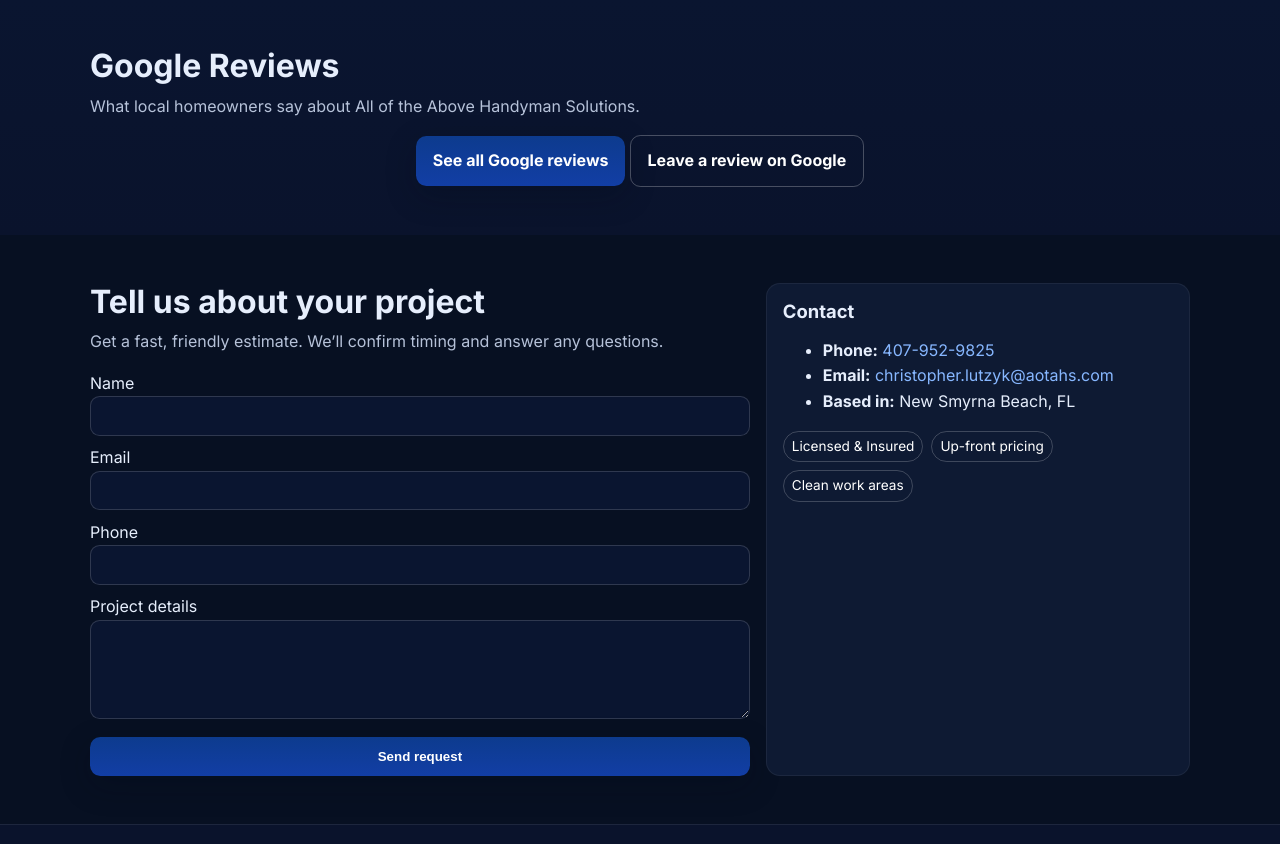
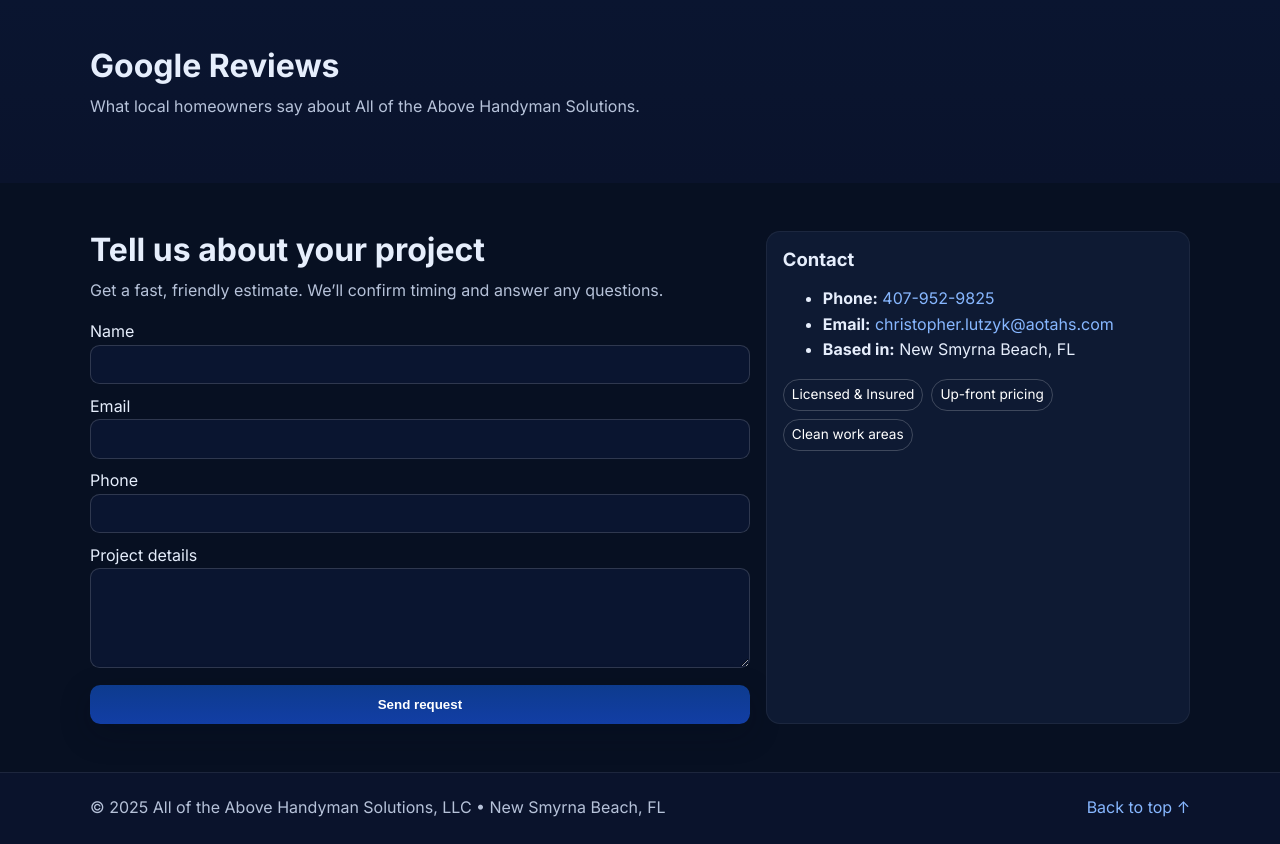
Before and after one commit to clutzyk/aotahs, a plain HTML site: page index.html in a window 1280 px wide. Shown: the part 2300-3144 px from the top of the page. Drawn offline with Linux system fonts and the light colour scheme.

Commit message:
Update index.html
Signed-off-by: clutzyk <76859404+clutzyk@users.noreply.github.com>

```diff
--- a/index.html
+++ b/index.html
@@ -185,20 +185,7 @@
 </div>
           <!-- Replace the links below with your Google review and review-request links (g.page/r/...) -->
  <div class="center" style="margin-top:14px">
-  <!-- Opens your public reviews list -->
-  <a class="btn"
-     href="https://g.page/r/XXXXXXXXXXXX/review"
-     target="_blank" rel="noopener"
-     aria-label="Open our Google reviews">
-     See all Google reviews
-  </a>
 
-  <!-- Opens the write-a-review dialog -->
-  <a class="btn btn-ghost"
-     href="https://search.google.com/local/writereview?placeid=YOUR_PLACE_ID"
-     target="_blank" rel="noopener"
-     aria-label="Leave a Google review">
-     Leave a review on Google
   </a>
 </div>
 
```
